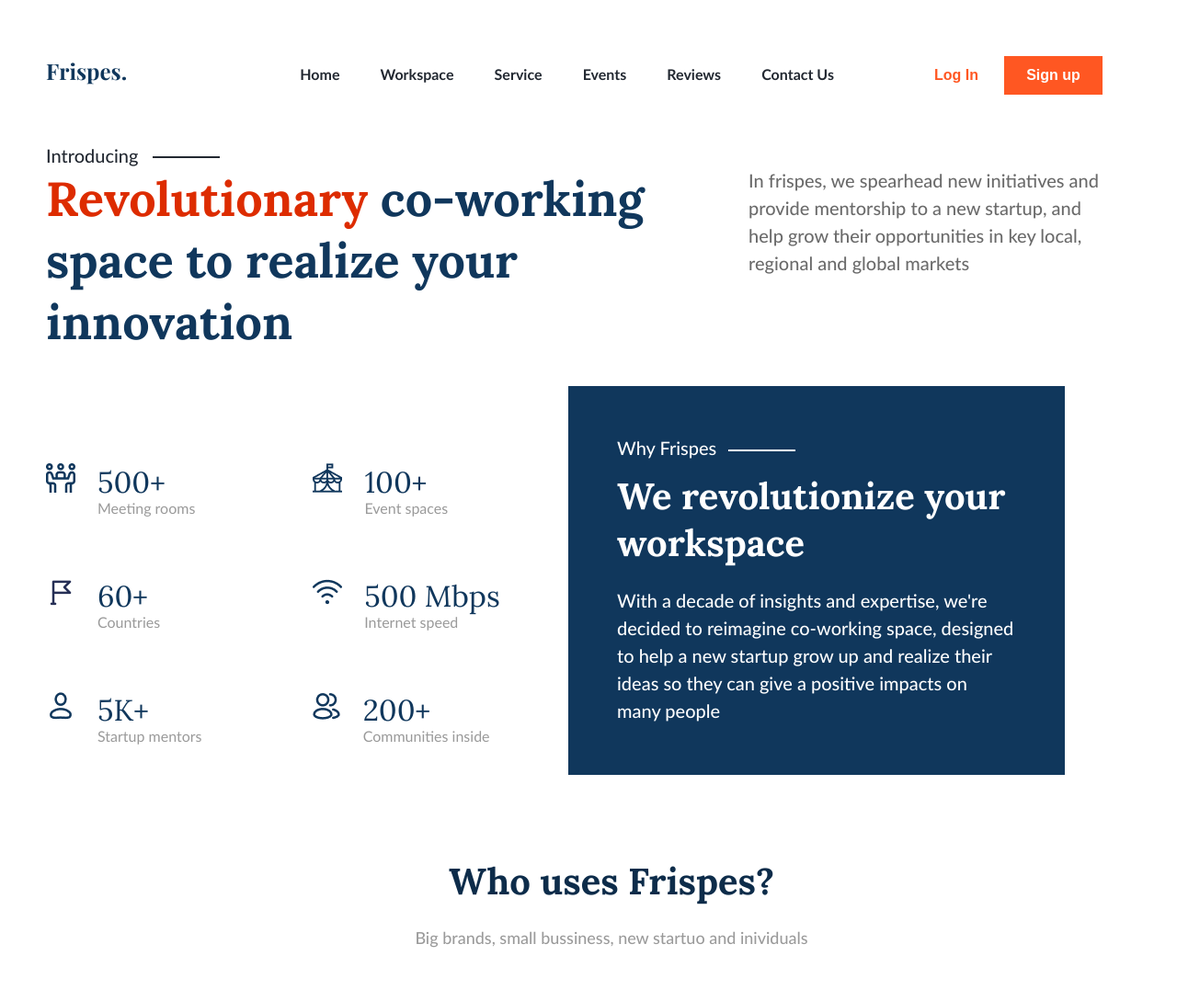
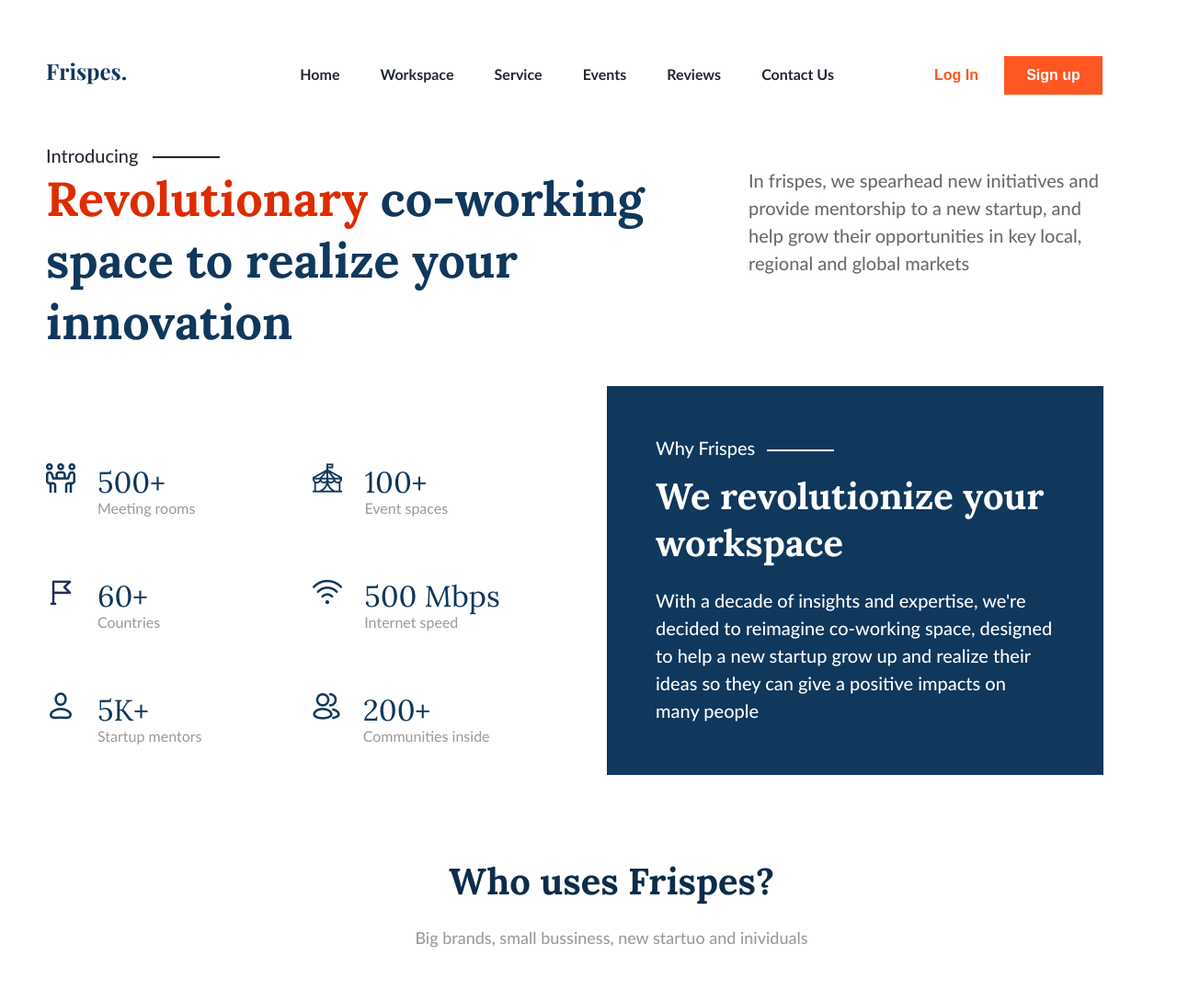
Before and after one commit to ed-prpg-front/lesson11, a plain HTML site: page index.html in a window 1280 px wide. Shown: the top 1089 px of the page at 92% size. Drawn offline with nearby package versions, Linux system fonts and the light colour scheme.

Commit message:
Add files via upload

```diff
--- a/css/style.css
+++ b/css/style.css
@@ -215,7 +215,7 @@ body {
    width: 540px;
    background-color: #10375c;
    position: absolute;
-   left: 618px;
+   left: 660px;
    top: 420px;
 }
 .block__figures {
```
